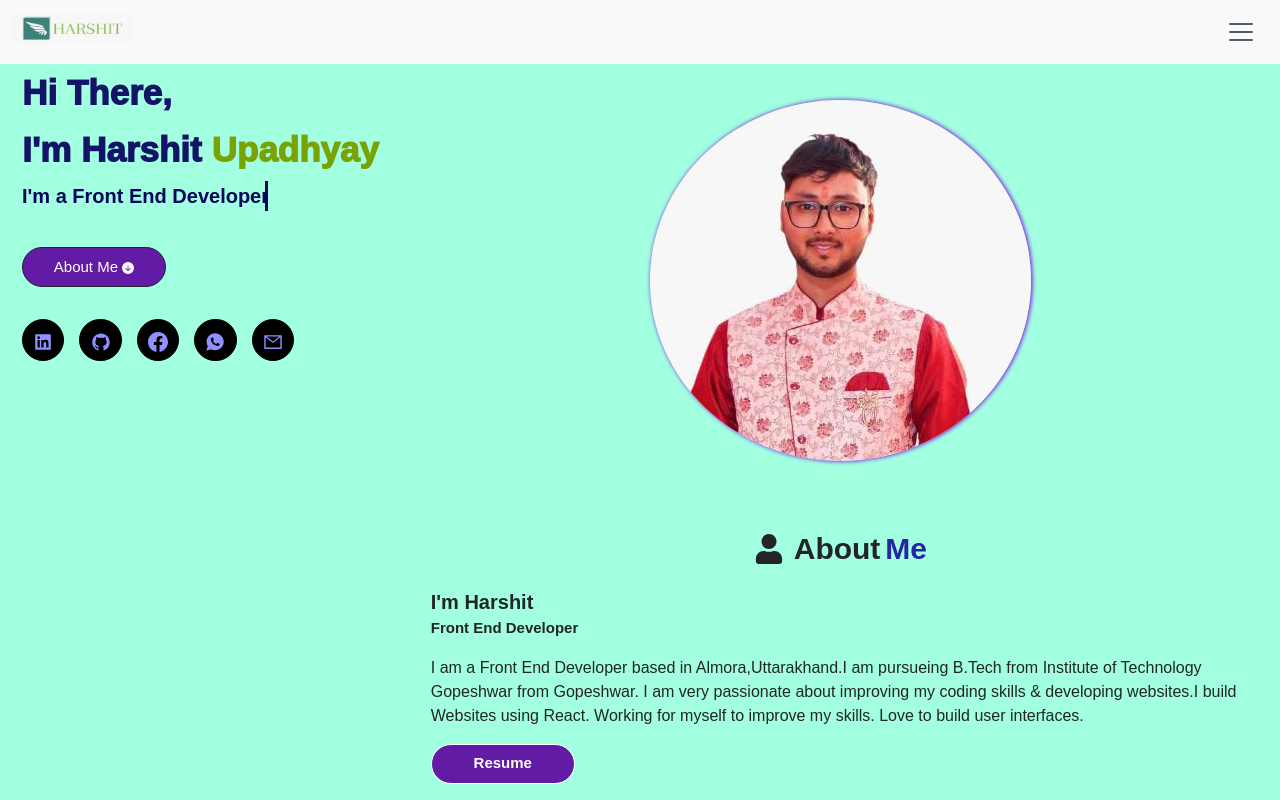
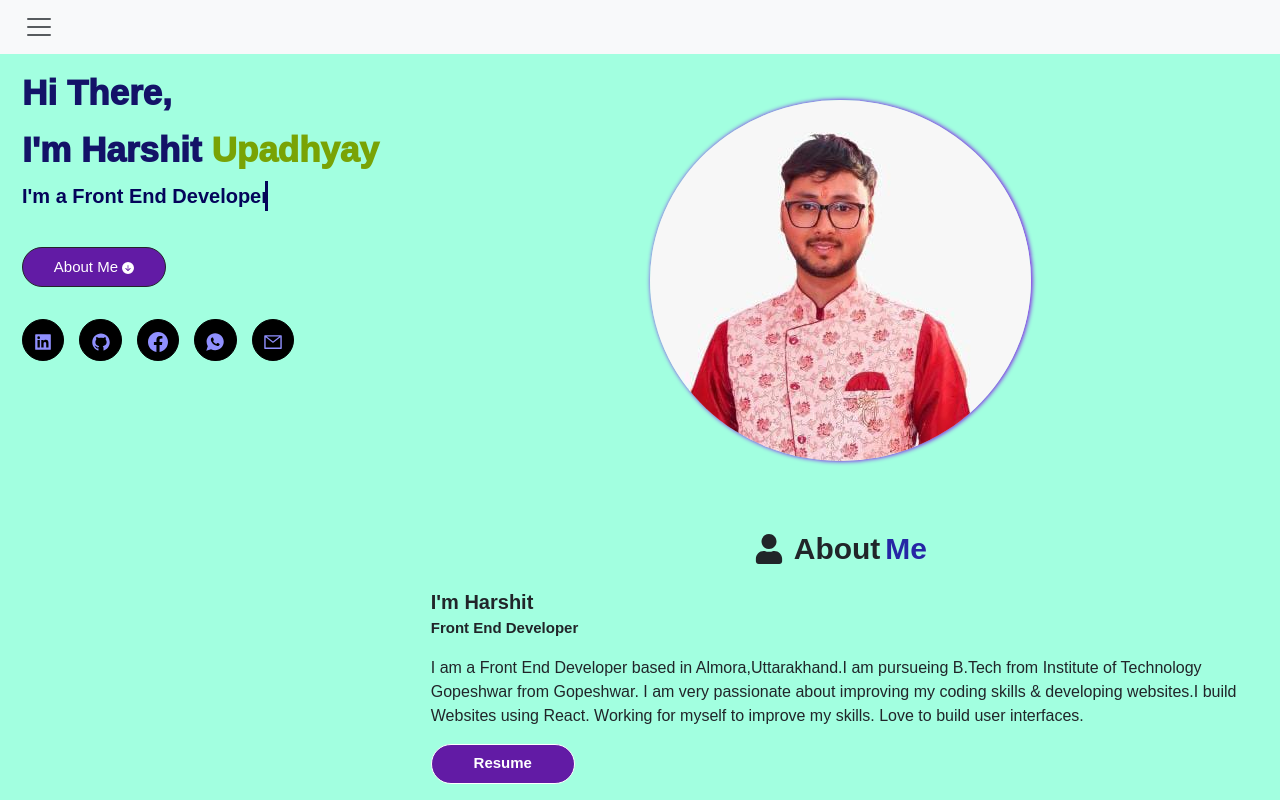
Before and after one commit to hars-shit/Portfolio, a React (Create React App) app: page / in a window 1280 px wide. Shown: the top 800 px of the page. Built offline with nearby package versions, Linux system fonts and the light colour scheme.

Commit message:
second  commit

```diff
--- a/src/components/Header.jsx
+++ b/src/components/Header.jsx
@@ -10,7 +10,7 @@ export default function Header(){
         <>
         <nav class="navbar bg-body-tertiary fixed-top">
   <div class="container-fluid">
-    <h1 class="navbar-brand" href="/"><img className="web-logo" src={imglogo} alt="" /></h1>
+    {/* <h1 class="navbar-brand" href="/"><img className="web-logo" src={imglogo} alt="" /></h1> */}
     <button class="navbar-toggler " type="button" data-bs-toggle="offcanvas" data-bs-target="#offcanvasNavbar" aria-controls="offcanvasNavbar" aria-label="Toggle navigation">
       <span class="navbar-toggler-icon "></span>
     </button>
```
